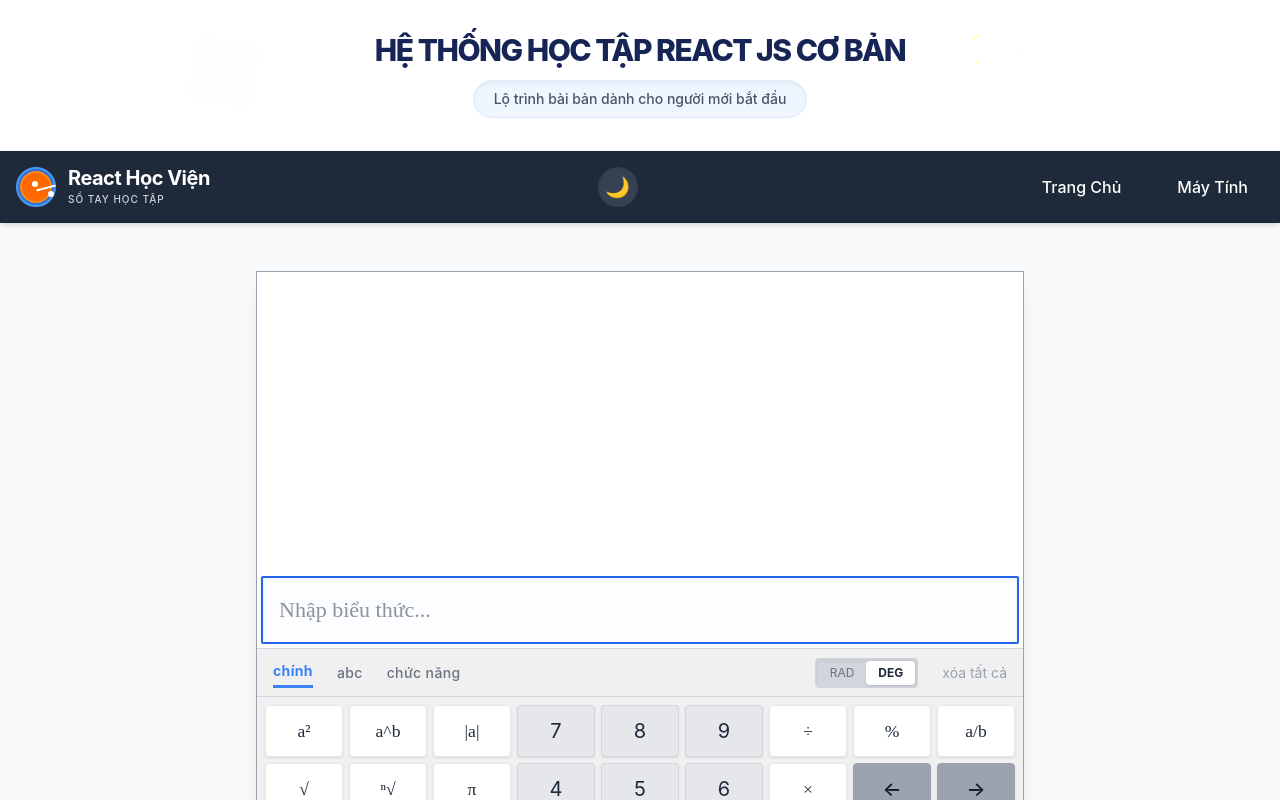
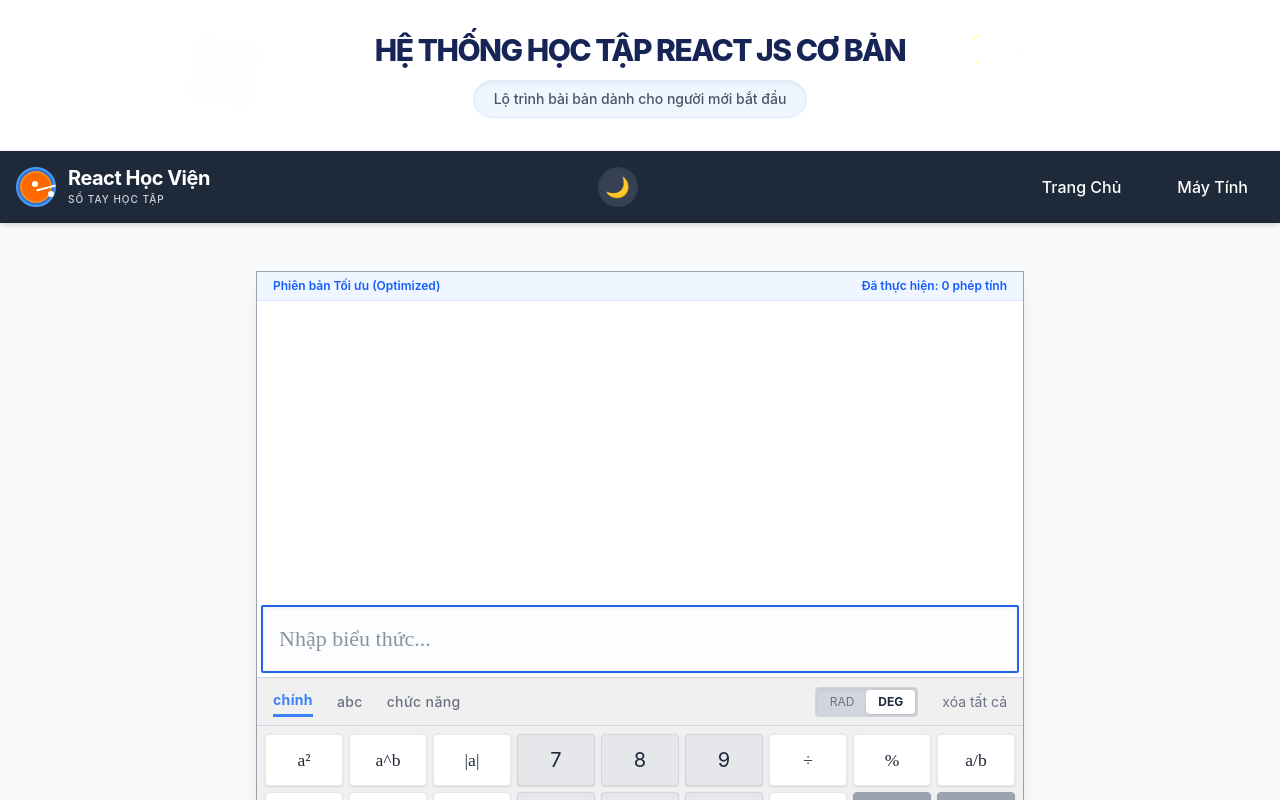
Before and after one commit to haonqpy00199-sys/my-react-app, a React (Vite) app: page /my-react-app/calculator in a window 1280 px wide. Shown: the top 800 px of the page. Built offline with nearby package versions, Linux system fonts and the light colour scheme.

Commit message:
feat: tich hop useEffect và useMemo

```diff
--- a/src/hooks/useCalculator.js
+++ b/src/hooks/useCalculator.js
@@ -1,91 +1,88 @@
-import { useState } from "react";
+import { useState, useCallback, useEffect } from "react";
 
 export default function useCalculator() {
     const [input, setInput] = useState("");
-    const [history, setHistory] = useState([
 
-    ]);
-    const [isRad, setIsRad] = useState(false);
+    // 1. Khởi tạo history: Đọc từ localStorage, nếu trống thì dùng mảng rỗng
+    const [history, setHistory] = useState(() => {
+        const savedHistory = localStorage.getItem("calc_history");
+        return savedHistory ? JSON.parse(savedHistory) : [];
+    });
+
+    // 2. Khởi tạo isRad: Đọc từ localStorage để nhớ chế độ RAD/DEG
+    const [isRad, setIsRad] = useState(() => {
+        const savedRad = localStorage.getItem("calc_isRad");
+        return savedRad === "true";
+    });
+
     const [ans, setAns] = useState("10");
 
-    const insert = (val) => {
-        if (input === "Lỗi") setInput(val);
-        else setInput((prev) => prev + val);
-    };
+    // ==========================================
+    // 3. TỰ ĐỘNG LƯU DỮ LIỆU (PERSISTENCE)
+    // ==========================================
 
-    const clearAll = () => setInput("");
-    const clearHistory = () => setHistory([]);
-    const backspace = () => {
-        if (input === "Lỗi") setInput("");
-        else setInput((prev) => prev.slice(0, -1));
-    };
-    const toggleRad = () => setIsRad(!isRad);
+    // Lưu lịch sử mỗi khi có phép tính mới hoặc bị xóa
+    useEffect(() => {
+        localStorage.setItem("calc_history", JSON.stringify(history));
+    }, [history]);
 
-    const calculate = () => {
+    // Lưu trạng thái RAD/DEG mỗi khi người dùng chuyển đổi
+    useEffect(() => {
+        localStorage.setItem("calc_isRad", String(isRad));
+    }, [isRad]);
+
+    // ==========================================
+    // 4. CÁC HÀM XỬ LÝ ĐƯỢC TỐI ƯU (USECALLBACK)
+    // ==========================================
+
+    const insert = useCallback((val) => {
+        setInput((prev) => (prev === "Lỗi" ? val : prev + val));
+    }, []);
+
+    const clearAll = useCallback(() => setInput(""), []);
+    const clearHistory = useCallback(() => setHistory([]), []);
+
+    const backspace = useCallback(() => {
+        setInput((prev) => (prev === "Lỗi" ? "" : prev.slice(0, -1)));
+    }, []);
+
+    const toggleRad = useCallback(() => setIsRad((prev) => !prev), []);
+
+    const calculate = useCallback(() => {
         if (!input.trim()) return;
 
         try {
-            // 1. Tiền xử lý chuỗi: Đổi ký hiệu UI sang ký hiệu Toán học chuẩn
+            // Tiền xử lý chuỗi
             let str = input
-                .replace(/×/g, "*")
-                .replace(/÷/g, "/")
-                .replace(/%/g, "/100")
-                .replace(/ans/g, `(${ans})`)
-                .replace(/π/g, "PI")
-                .replace(/√/g, "sqrt")
-                .replace(/\^/g, "**");
+                .replace(/×/g, "*").replace(/÷/g, "/")
+                .replace(/%/g, "/100").replace(/ans/g, `(${ans})`)
+                .replace(/π/g, "PI").replace(/√/g, "sqrt").replace(/\^/g, "**");
 
-            // 2. Tự động chèn dấu nhân ẩn (VD: 2PI -> 2*PI, 5sin -> 5*sin, 3(2) -> 3*(2))
+            // Thêm dấu nhân ẩn
             str = str.replace(/(\d+)(PI|e|sin|cos|tan|arcsin|arccos|arctan|ln|log|abs|round|mean|stdev|stdevp|nPr|nCr|sqrt|\()/g, "$1*$2");
             str = str.replace(/\)(\d+|PI|e|sin|cos|tan|sqrt)/g, ")*$1");
 
-            // 3. Xử lý Giai thừa (!) cơ bản cho số nguyên
+            // Xử lý Giai thừa
             str = str.replace(/(\d+)!/g, "fact($1)");
 
-            // 4. Tạo bối cảnh (Context) chứa các hàm Toán học nâng cao
             const toRad = (x) => (isRad ? x : x * (Math.PI / 180));
             const fromRad = (x) => (isRad ? x : x * (180 / Math.PI));
 
+            // Bộ Context Toán học
             const mathContext = {
-                PI: Math.PI,
-                e: Math.E,
-                abs: Math.abs,
-                round: Math.round,
-                sqrt: Math.sqrt,
-                ln: Math.log,
-                log: Math.log10,
-
-                // Lượng giác (Tự động thích ứng RAD / DEG)
-                sin: (x) => Math.sin(toRad(x)),
-                cos: (x) => Math.cos(toRad(x)),
-                tan: (x) => Math.tan(toRad(x)),
-                arcsin: (x) => fromRad(Math.asin(x)),
-                arccos: (x) => fromRad(Math.acos(x)),
-                arctan: (x) => fromRad(Math.atan(x)),
-
-                // Xác suất thống kê
-                fact: (n) => {
-                    let res = 1;
-                    for (let i = 2; i <= Math.floor(n); i++) res *= i;
-                    return res;
-                },
+                PI: Math.PI, e: Math.E, abs: Math.abs, round: Math.round, sqrt: Math.sqrt, ln: Math.log, log: Math.log10,
+                sin: (x) => Math.sin(toRad(x)), cos: (x) => Math.cos(toRad(x)), tan: (x) => Math.tan(toRad(x)),
+                arcsin: (x) => fromRad(Math.asin(x)), arccos: (x) => fromRad(Math.acos(x)), arctan: (x) => fromRad(Math.atan(x)),
+                fact: (n) => { let res = 1; for (let i = 2; i <= Math.floor(n); i++) res *= i; return res; },
                 nPr: function (n, r) { return this.fact(n) / this.fact(n - r); },
                 nCr: function (n, r) { return this.fact(n) / (this.fact(r) * this.fact(n - r)); },
-
-                // Thống kê (Mean, Stdev)
                 mean: (...args) => args.reduce((a, b) => a + b, 0) / args.length,
-                stdev: function (...args) {
-                    const m = this.mean(...args);
-                    return Math.sqrt(args.reduce((sq, n) => sq + Math.pow(n - m, 2), 0) / (args.length - 1 || 1));
-                },
-                stdevp: function (...args) {
-                    const m = this.mean(...args);
-                    return Math.sqrt(args.reduce((sq, n) => sq + Math.pow(n - m, 2), 0) / args.length);
-                },
+                stdev: function (...args) { const m = this.mean(...args); return Math.sqrt(args.reduce((sq, n) => sq + Math.pow(n - m, 2), 0) / (args.length - 1 || 1)); },
+                stdevp: function (...args) { const m = this.mean(...args); return Math.sqrt(args.reduce((sq, n) => sq + Math.pow(n - m, 2), 0) / args.length); },
                 nroot: (n, x) => Math.pow(x, 1 / n),
             };
 
-            // 5. Thực thi tính toán an toàn qua new Function
+            // Thực thi tính toán an toàn
             const argNames = Object.keys(mathContext);
             const argValues = Object.values(mathContext);
             const executor = new Function(...argNames, `return ${str};`);
@@ -93,32 +90,20 @@ export default function useCalculator() {
 
             if (!isFinite(resultVal) || isNaN(resultVal)) throw new Error("Invalid");
 
-            // Làm tròn đẹp mắt (tối đa 8 chữ số thập phân)
-            const finalResult = Number.isInteger(resultVal)
-                ? String(resultVal)
-                : parseFloat(resultVal.toFixed(8)).toString();
+            // Làm tròn đẹp mắt
+            const finalResult = Number.isInteger(resultVal) ? String(resultVal) : parseFloat(resultVal.toFixed(8)).toString();
 
-            setHistory([...history, { id: Date.now(), expr: input, result: finalResult }]);
+            // Cập nhật state (useEffect sẽ tự động bắt sự thay đổi này và lưu vào localStorage)
+            setHistory((prevHistory) => [...prevHistory, { id: Date.now(), expr: input, result: finalResult }]);
             setAns(finalResult);
             setInput("");
         } catch (error) {
             setInput("Lỗi");
             setTimeout(() => setInput(""), 1500);
         }
-    };
+    }, [input, ans, isRad]);
 
     return {
-        input,
-        setInput,
-        history,
-        isRad,
-        insert,
-        clearAll,
-        clearHistory,
-        backspace,
-        toggleRad,
-        calculate,
+        input, setInput, history, isRad, insert, clearAll, clearHistory, backspace, toggleRad, calculate,
     };
 }
-
-// cap nhat file
--- a/src/pages/Calculator.jsx
+++ b/src/pages/Calculator.jsx
@@ -1,13 +1,16 @@
-import { useEffect, useRef, useState } from "react";
+import { useEffect, useRef, useState, useMemo } from "react";
 import useCalculator from "../hooks/useCalculator";
 import CalculatorButton from "../components/CalculatorButton";
 
 export default function Calculator() {
 	const calc = useCalculator();
 	const historyEndRef = useRef(null);
+	const [activeTab, setActiveTab] = useState("main");
 
-	// Thêm State quản lý Tab đang mở (main | abc | func)
-	const [activeTab, setActiveTab] = useState("main");
+	// Áp dụng useMemo: Chỉ tính toán lại khi lịch sử thay đổi
+	const totalCalculations = useMemo(() => {
+		return calc.history.length;
+	}, [calc.history]);
 
 	// Tự động cuộn xuống dưới cùng khi có phép tính mới
 	useEffect(() => {
@@ -18,20 +21,28 @@ export default function Calculator() {
 	const getTabClass = (tabName) => {
 		return activeTab === tabName
 			? "text-[#3b82f6] border-b-[3px] border-[#3b82f6] pb-1 cursor-pointer font-bold transition-all"
-			: "cursor-pointer hover:text-gray-800 pt-0.5 transition-all text-gray-500";
+			: "cursor-pointer hover:text-gray-800 dark:hover:text-gray-200 pt-0.5 transition-all text-gray-500 dark:text-gray-400";
 	};
 
 	return (
-		<div className="max-w-3xl mx-auto mt-4 border border-gray-400 shadow-xl bg-white flex flex-col font-sans mb-10">
+		<div className="max-w-3xl mx-auto mt-4 border border-gray-400 dark:border-gray-700 shadow-xl bg-white dark:bg-[#1e1e1e] flex flex-col font-sans mb-10 transition-colors">
+			{/* --- Thanh Thống kê (Dùng dữ liệu từ useMemo) --- */}
+			<div className="bg-blue-50 dark:bg-blue-900/30 px-4 py-1.5 text-xs text-blue-600 dark:text-blue-300 font-semibold border-b border-blue-100 dark:border-blue-800 flex justify-between">
+				<span>Phiên bản Tối ưu (Optimized)</span>
+				<span>Đã thực hiện: {totalCalculations} phép tính</span>
+			</div>
+
 			{/* --- LỊCH SỬ TÍNH TOÁN --- */}
-			<div className="h-[300px] overflow-y-auto bg-white flex flex-col p-2">
+			<div className="h-[300px] overflow-y-auto bg-white dark:bg-[#121212] flex flex-col p-2 transition-colors">
 				{calc.history.map((h) => (
 					<div
 						key={h.id}
-						className="px-4 py-3 border-b border-gray-300 flex flex-col gap-3 font-serif text-[22px] tracking-wide"
+						className="px-4 py-3 border-b border-gray-300 dark:border-gray-800 flex flex-col gap-3 font-serif text-[22px] tracking-wide"
 					>
-						<div className="text-gray-800">{h.expr}</div>
-						<div className="text-right text-gray-900 font-medium">
+						<div className="text-gray-800 dark:text-gray-300">
+							{h.expr}
+						</div>
+						<div className="text-right text-gray-900 dark:text-gray-100 font-medium">
 							= {h.result}
 						</div>
 					</div>
@@ -40,29 +51,28 @@ export default function Calculator() {
 			</div>
 
 			{/* --- Ô NHẬP LIỆU (ACTIVE INPUT) --- */}
-			<div className="px-1 py-1 bg-white">
+			<div className="px-1 py-1 bg-white dark:bg-[#121212] transition-colors">
 				<input
 					type="text"
 					value={calc.input}
 					onChange={(e) => calc.setInput(e.target.value)}
 					onKeyDown={(e) => {
-						// Tự động tính toán khi người dùng bấm phím Enter
 						if (e.key === "Enter") {
 							e.preventDefault();
 							calc.calculate();
 						}
 					}}
 					placeholder="Nhập biểu thức..."
-					className="w-full border-[2.5px] border-[#3b82f6] focus:border-[#2563eb] h-[68px] px-4 text-[22px] font-serif text-gray-800 bg-blue-50/20 outline-none rounded-[2px] transition-colors shadow-inner"
-					autoFocus // Tự động trỏ chuột vào ô này khi vừa vào trang
+					className="w-full border-[2.5px] border-[#3b82f6] focus:border-[#2563eb] h-[68px] px-4 text-[22px] font-serif text-gray-800 dark:text-gray-200 bg-blue-50/20 dark:bg-blue-900/10 outline-none rounded-[2px] transition-colors shadow-inner"
+					autoFocus
 					autoComplete="off"
 					spellCheck="false"
 				/>
 			</div>
 
 			{/* --- THANH CÔNG CỤ (TOOLBAR CÓ TAB) --- */}
-			<div className="flex items-center justify-between bg-[#f0f0f0] px-4 py-2 border-t border-gray-300 text-sm">
-				<div className="flex gap-6 text-gray-600 font-medium tracking-wide mt-1">
+			<div className="flex items-center justify-between bg-[#f0f0f0] dark:bg-[#1a1a1a] px-4 py-2 border-t border-gray-300 dark:border-gray-700 text-sm transition-colors">
+				<div className="flex gap-6 font-medium tracking-wide mt-1">
 					<span
 						className={getTabClass("main")}
 						onClick={() => setActiveTab("main")}
@@ -84,14 +94,14 @@ export default function Calculator() {
 				</div>
 				<div className="flex items-center gap-6">
 					<div
-						className="flex bg-gray-300 rounded border border-gray-300 cursor-pointer shadow-inner p-0.5"
+						className="flex bg-gray-300 dark:bg-gray-700 rounded border border-gray-300 dark:border-gray-600 cursor-pointer shadow-inner p-0.5"
 						onClick={calc.toggleRad}
 					>
 						<span
 							className={`px-3 py-1 rounded text-xs ${
 								calc.isRad
-									? "bg-white shadow-sm font-bold text-gray-800"
-									: "text-gray-500"
+									? "bg-white dark:bg-gray-800 shadow-sm font-bold text-gray-800 dark:text-gray-200"
+									: "text-gray-500 dark:text-gray-400"
 							}`}
 						>
 							RAD
@@ -99,8 +109,8 @@ export default function Calculator() {
 						<span
 							className={`px-3 py-1 rounded text-xs ${
 								!calc.isRad
-									? "bg-white shadow-sm font-bold text-gray-800"
-									: "text-gray-500"
+									? "bg-white dark:bg-gray-800 shadow-sm font-bold text-gray-800 dark:text-gray-200"
+									: "text-gray-500 dark:text-gray-400"
 							}`}
 						>
 							DEG
@@ -111,7 +121,7 @@ export default function Calculator() {
 							calc.clearAll();
 							calc.clearHistory();
 						}}
-						className="text-gray-400 hover:text-gray-800 cursor-pointer active:text-red-500 transition-colors"
+						className="text-gray-500 dark:text-gray-400 hover:text-gray-800 dark:hover:text-gray-200 cursor-pointer active:text-red-500 transition-colors"
 					>
 						xóa tất cả
 					</button>
@@ -122,7 +132,7 @@ export default function Calculator() {
 
 			{/* 1. BÀN PHÍM CHÍNH (9 Cột) */}
 			{activeTab === "main" && (
-				<div className="bg-[#f0f0f0] p-2 grid grid-cols-9 gap-1.5 border-t border-gray-300">
+				<div className="bg-[#f0f0f0] dark:bg-[#1a1a1a] p-2 grid grid-cols-9 gap-1.5 border-t border-gray-300 dark:border-gray-700 transition-colors">
 					{/* Hàng 1 */}
 					<CalculatorButton onClick={() => calc.insert("^2")}>
 						a²
@@ -281,8 +291,8 @@ export default function Calculator() {
 
 			{/* 2. BÀN PHÍM ABC (QWERTY) */}
 			{activeTab === "abc" && (
-				<div className="bg-[#e4e4e4] p-2 flex flex-col gap-2 border-t border-gray-300">
-					{/* Hàng 1 (10 phím) */}
+				<div className="bg-[#e4e4e4] dark:bg-[#141414] p-2 flex flex-col gap-2 border-t border-gray-300 dark:border-gray-700 transition-colors">
+					{/* Hàng 1 */}
 					<div className="grid grid-cols-10 gap-1.5">
 						{["q", "w", "e", "r", "t", "y", "u", "i", "o", "p"].map(
 							(k) => (
@@ -295,7 +305,7 @@ export default function Calculator() {
 							),
 						)}
 					</div>
-					{/* Hàng 2 (9 phím - thụt lề 2 bên) */}
+					{/* Hàng 2 */}
 					<div className="grid grid-cols-9 gap-1.5 px-[4.5%]">
 						{["a", "s", "d", "f", "g", "h", "j", "k", "l"].map(
 							(k) => (
@@ -357,7 +367,7 @@ export default function Calculator() {
 
 			{/* 3. BÀN PHÍM CHỨC NĂNG (6 Cột) */}
 			{activeTab === "func" && (
-				<div className="bg-[#f0f0f0] p-2 grid grid-cols-6 gap-1.5 border-t border-gray-300">
+				<div className="bg-[#f0f0f0] dark:bg-[#1a1a1a] p-2 grid grid-cols-6 gap-1.5 border-t border-gray-300 dark:border-gray-700 transition-colors">
 					{/* Hàng 1 */}
 					<CalculatorButton onClick={() => calc.insert("sin(")}>
 						sin
```
Also changed, not shown: src/components/CalculatorButton.jsx (+9 -8 lines).
